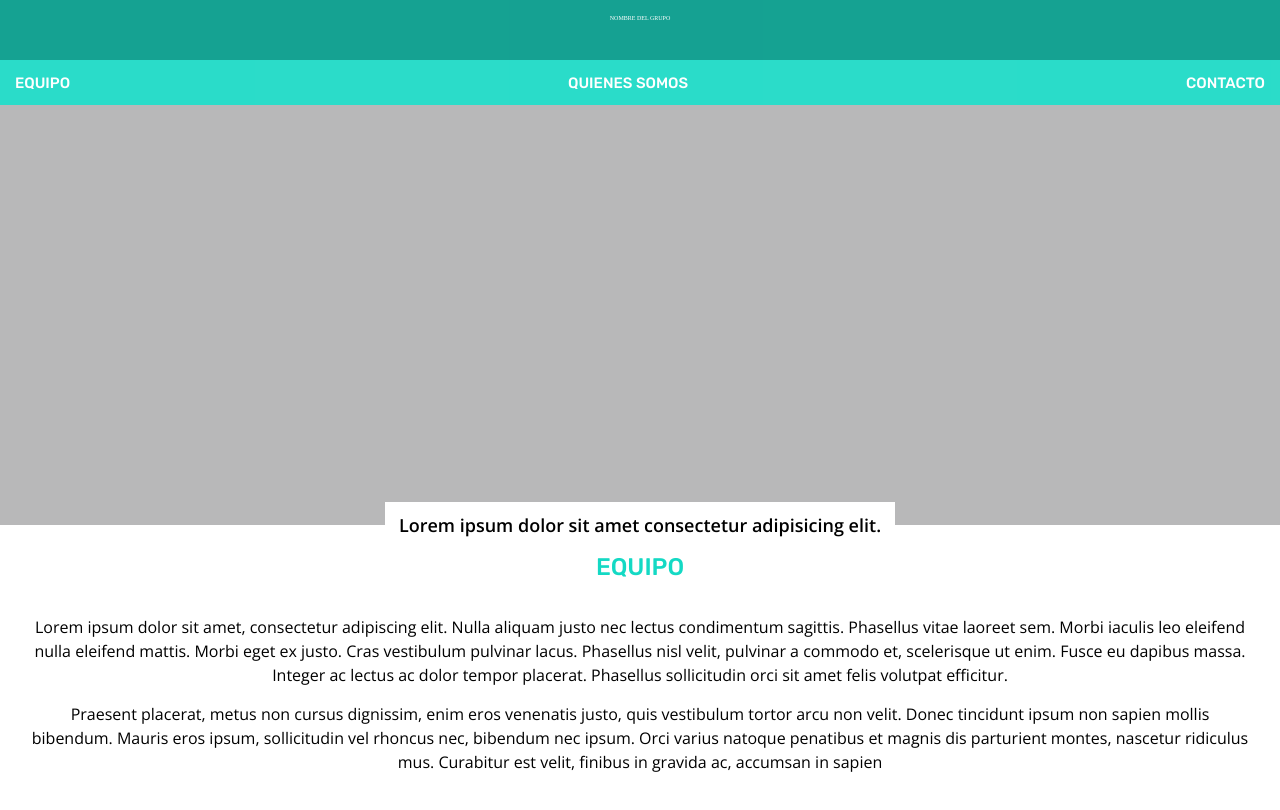
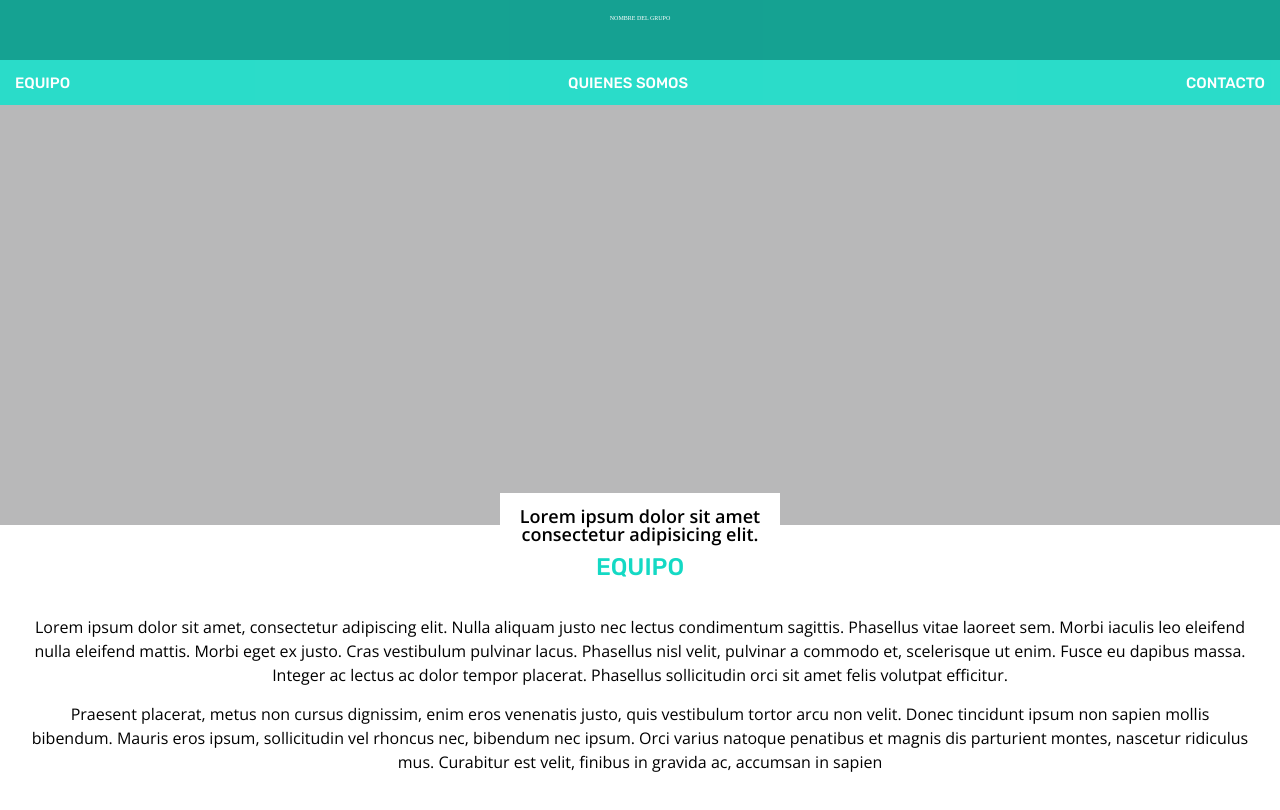
Before and after one commit to Adalab/project-promo-s-module-1-team-2, a plain HTML site: page index.html in a window 1280 px wide. Shown: the top 810 px of the page. Drawn offline with nearby package versions, Linux system fonts and the light colour scheme.

Commit message:
add width section-1

```diff
--- a/css/main.css
+++ b/css/main.css
@@ -71,6 +71,7 @@
 }
 
 .section_1 .h2 {
+    width: 280px;
     font-family: 'Open Sans', sans-serif;
     font-weight: 600;
     font-size: 18px;
```
